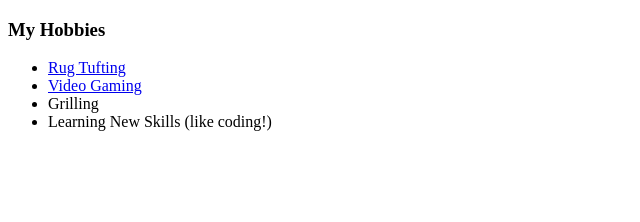
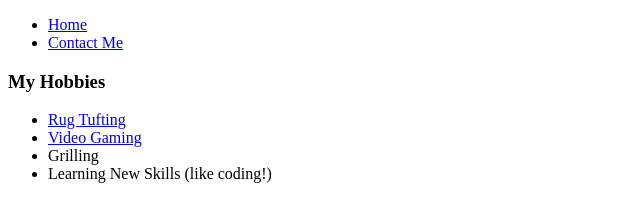
Before and after one commit to theecowboy/CV, a plain HTML site: page hobbies.html in a window 1280 px wide. Shown: the whole page, without its empty margins (0-640 px from the left). Drawn offline with Linux system fonts and the light colour scheme.

Commit message:
Update hobbies.html
added simple navbar

```diff
--- a/hobbies.html
+++ b/hobbies.html
@@ -7,6 +7,12 @@
 </head>
 
 <body>
+  <div class="wrap">
+    <ul class="navbar">
+      <li><a href="index.html">Home</a></li>
+      <li><a href="contact me.html">Contact Me</a></li>
+    </ul>
+  </div>
   <h3>My Hobbies</h3>
   <ul>
     <li><a href="https://www.tiktok.com/@bigceethecowboy/video/7042871049209384198?is_copy_url=1&is_from_webapp=v1">Rug Tufting</a></li>
```
